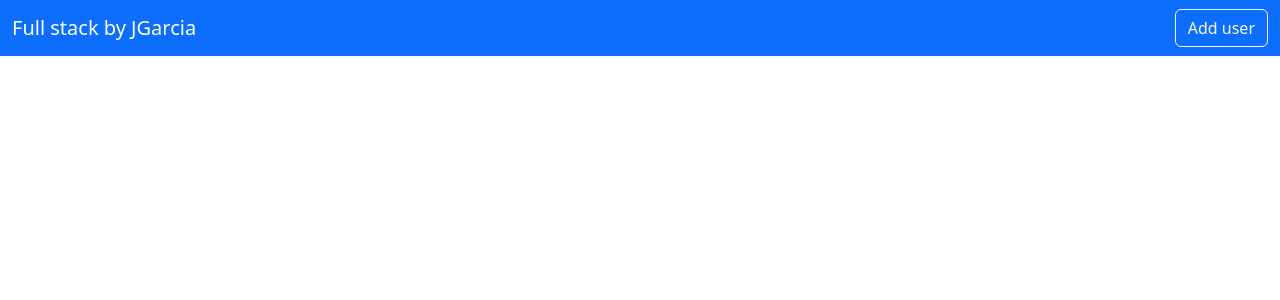
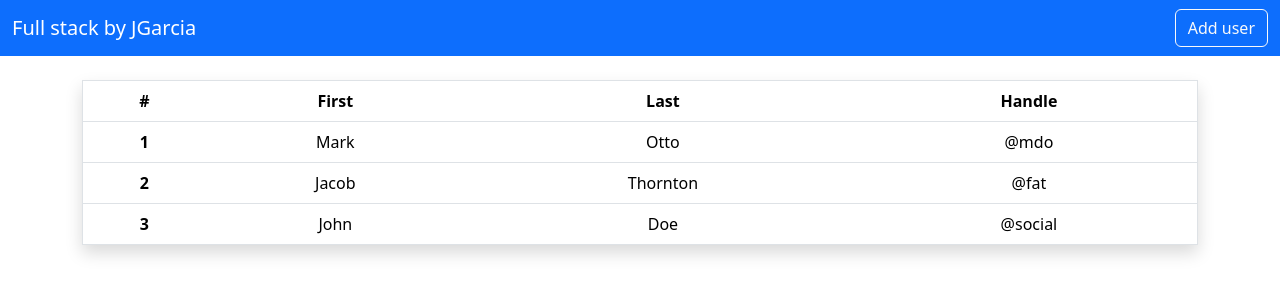
Before and after one commit to jesgarjimher/backend-spring, a React (Create React App) app in the folder front-end/: page / in a window 1280 px wide. Shown: the top 300 px of the page. Built offline with nearby package versions, Linux system fonts and the light colour scheme.

Commit message:
Home page added

```diff
--- a/front-end/src/App.js
+++ b/front-end/src/App.js
@@ -1,11 +1,13 @@
 import './App.css';
 import "../node_modules/bootstrap/dist/css/bootstrap.min.css";
 import Navbar from './layout/pages/Navbar';
+import Home from './layout/pages/Home';
 
 function App() {
   return (
     <div className="App">
       <Navbar></Navbar>
+      <Home></Home>
     </div>
   );
 }
--- a/front-end/src/layout/pages/Home.js
+++ b/front-end/src/layout/pages/Home.js
@@ -0,0 +1,40 @@
+import React from "react";
+
+export default function Home() {
+    return(
+        <div className="container">
+            <div className="py-4">
+                <table className="table border shadow">
+  <thead>
+    <tr>
+      <th scope="col">#</th>
+      <th scope="col">First</th>
+      <th scope="col">Last</th>
+      <th scope="col">Handle</th>
+    </tr>
+  </thead>
+  <tbody>
+    <tr>
+      <th scope="row">1</th>
+      <td>Mark</td>
+      <td>Otto</td>
+      <td>@mdo</td>
+    </tr>
+    <tr>
+      <th scope="row">2</th>
+      <td>Jacob</td>
+      <td>Thornton</td>
+      <td>@fat</td>
+    </tr>
+    <tr>
+      <th scope="row">3</th>
+      <td>John</td>
+      <td>Doe</td>
+      <td>@social</td>
+    </tr>
+  </tbody>
+</table>
+            </div>
+        </div>
+    )
+}
```
